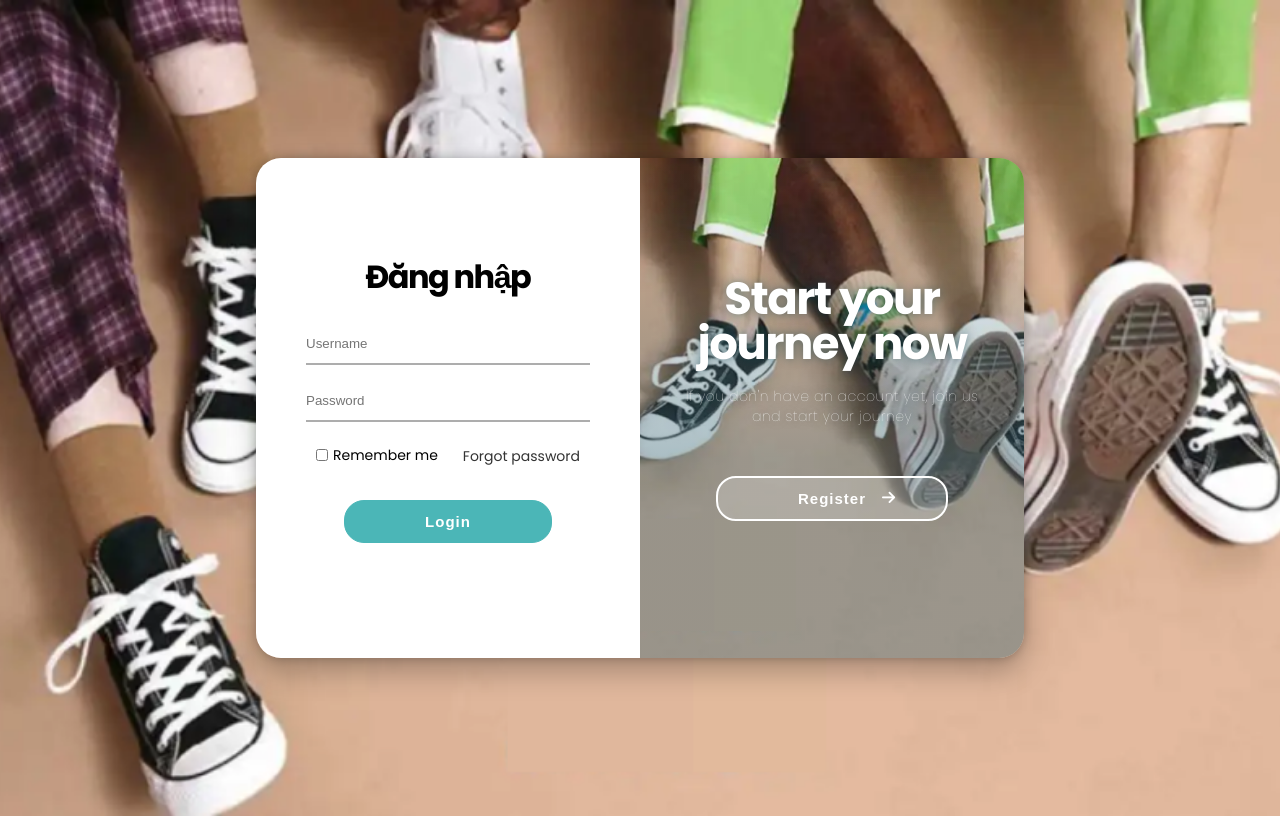
After one commit to Huu-Tinh/Nh-m-5, a PHP site: page /User/login/login.php in a window 1280 px wide. The commit adds this page. Run offline with PHP 8.4, Linux system fonts and the light colour scheme; data that the repository does not hold is empty.

Commit message:
Login User

```diff
--- /dev/null
+++ b/User/login/login.php
@@ -0,0 +1,125 @@
+<?php
+session_start();
+include '../../Admin/includes/pdo.php';
+include '../../Admin/pages/user/user.php';
+$user = new user();
+$username = $_POST['username'] ?? '';
+$passsword = $_POST['password'] ?? '';
+
+if ($user->checkUser($username, $passsword)) {
+  $login = $user->userid($username, $passsword);
+  $_SESSION['username'] = $login['id_user'];
+  header('Location: ../../User');
+}
+?>
+<!DOCTYPE html>
+<html lang="en">
+
+<head>
+  <meta charset="UTF-8" />
+  <meta http-equiv="X-UA-Compatible" content="IE=edge" />
+  <meta name="viewport" content="width=device-width, initial-scale=1.0" />
+  <title>Validate form</title>
+  <!-- <link rel="stylesheet" href="navbar.css" /> -->
+  <link rel="stylesheet" href="style.css" />
+  <link rel="stylesheet" href="main.js" />
+  <link rel="stylesheet" href="https://cdnjs.cloudflare.com/ajax/libs/font-awesome/6.4.0/css/all.min.css" integrity="sha512-iecdLmaskl7CVkqkXNQ/ZH/XLlvWZOJyj7Yy7tcenmpD1ypASozpmT/E0iPtmFIB46ZmdtAc9eNBvH0H/ZpiBw==" crossorigin="anonymous" referrerpolicy="no-referrer" />
+</head>
+
+<body>
+  <div class="container" id="container">
+    <div class="form-container register-container">
+      <form>
+        <h1>Register here</h1>
+        <div class="form-control">
+          <input type="text" id="username" placeholder="Name" />
+          <small id="username-error"></small>
+          <span></span>
+        </div>
+        <div class="form-control">
+          <input type="email" id="email" placeholder="Email" />
+          <small id="email-error"></small>
+          <span></span>
+        </div>
+        <div class="form-control">
+          <input type="password" id="password" placeholder="Password" />
+          <small id="password-error"></small>
+          <span></span>
+        </div>
+        <button type="submit" value="submit">Register</button>
+        <span>or use your account</span>
+        <div class="social-container">
+          <a href="#" class="social"><i class="fa-brands fa-facebook-f"></i></a>
+          <a href="#" class="social"><i class="fa-brands fa-google"></i></a>
+          <a href="#" class="social"><i class="fa-brands fa-tiktok"></i></a>
+        </div>
+      </form>
+    </div>
+
+    <div class="form-container login-container">
+      <form class="" method="post">
+        <h1>Đăng nhập</h1>
+        <div class="form-control2">
+          <input type="text" class="email-2" name="username" placeholder="Username" />
+          <!-- <small class="username-error-2"></small> -->
+          <span></span>
+        </div>
+        <div class="form-control2">
+          <input type="password" class="password-2" name="password" placeholder="Password" />
+          <!-- <small class="password-error-2"></small> -->
+          <span></span>
+        </div>
+
+        <div class="content">
+          <div class="checkbox">
+            <input type="checkbox" name="checkbox" id="checkbox" />
+            <label for="">Remember me</label>
+          </div>
+          <div class="pass-link">
+            <a href="#">Forgot password</a>
+          </div>
+        </div>
+        <button type="submit" name="login">Login</button>
+        <!-- <span>Or use your account</span>
+        <div class="social-container">
+          <a href="#" class="social"><i class="fa-brands fa-facebook-f"></i></a>
+          <a href="#" class="social"><i class="fa-brands fa-google"></i></a>
+          <a href="#" class="social"><i class="fa-brands fa-tiktok"></i></a>
+        </div> -->
+      </form>
+    </div>
+
+    <div class="overlay-container">
+      <div class="overlay">
+        <div class="overlay-panel overlay-left">
+          <h1 class="title">
+            Hello <br />
+            friends
+          </h1>
+          <p>If you have an account, login here and have fun</p>
+          <button class="ghost" id="login">
+            Login
+            <i class="fa-solid fa-arrow-left"></i>
+          </button>
+        </div>
+
+        <div class="overlay-panel overlay-right">
+          <h1 class="title">
+            Start your <br />
+            journey now
+          </h1>
+          <p>
+            If you don'n have an account yet, join us and start your journey
+          </p>
+          <button class="ghost" id="register">
+            Register
+            <i class="fa-solid fa-arrow-right"></i>
+          </button>
+        </div>
+      </div>
+    </div>
+  </div>
+</body>
+<script src="main.js"></script>
+
+</html>
```
Also changed, not shown: User/index.php (+19 -2 lines).
